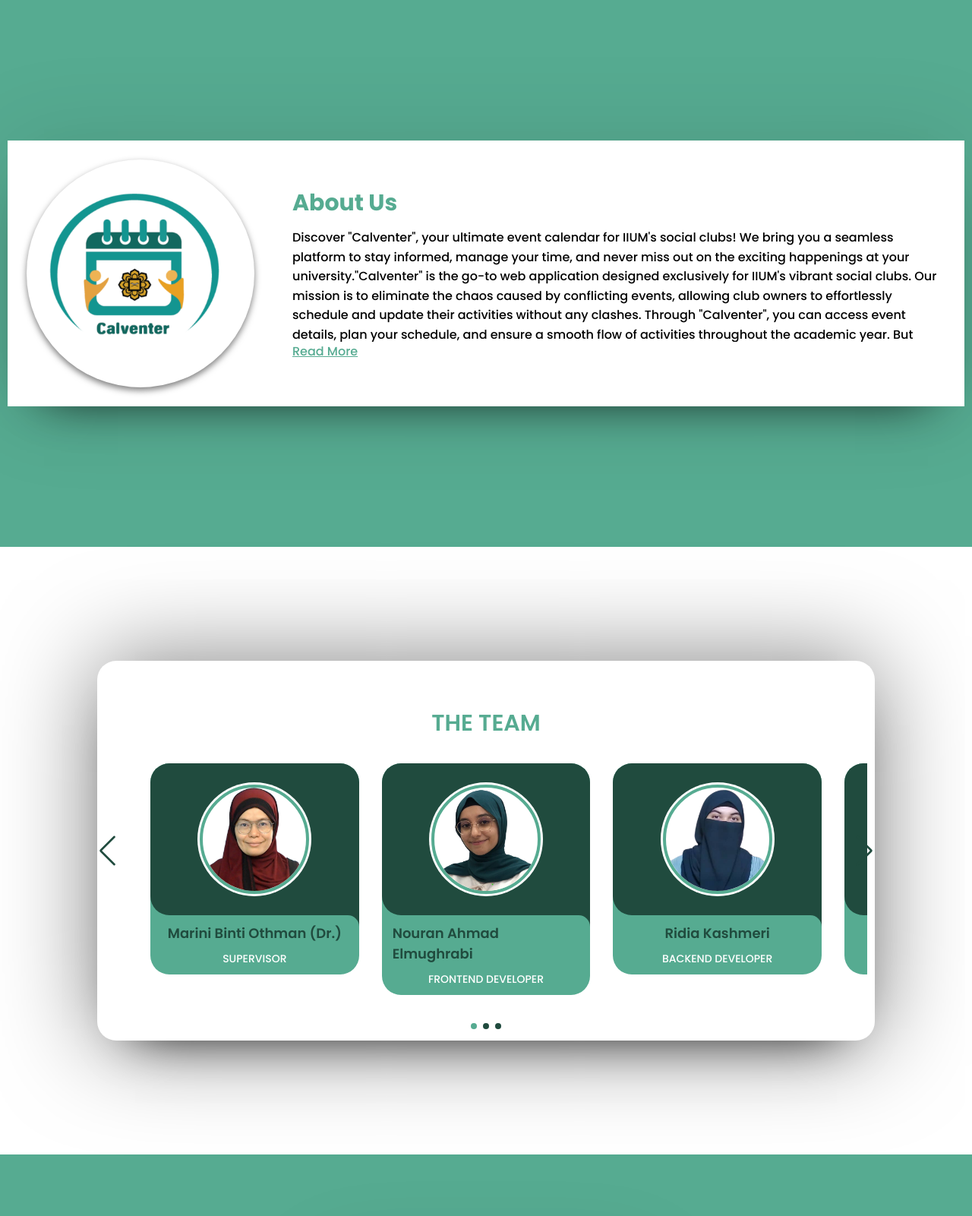
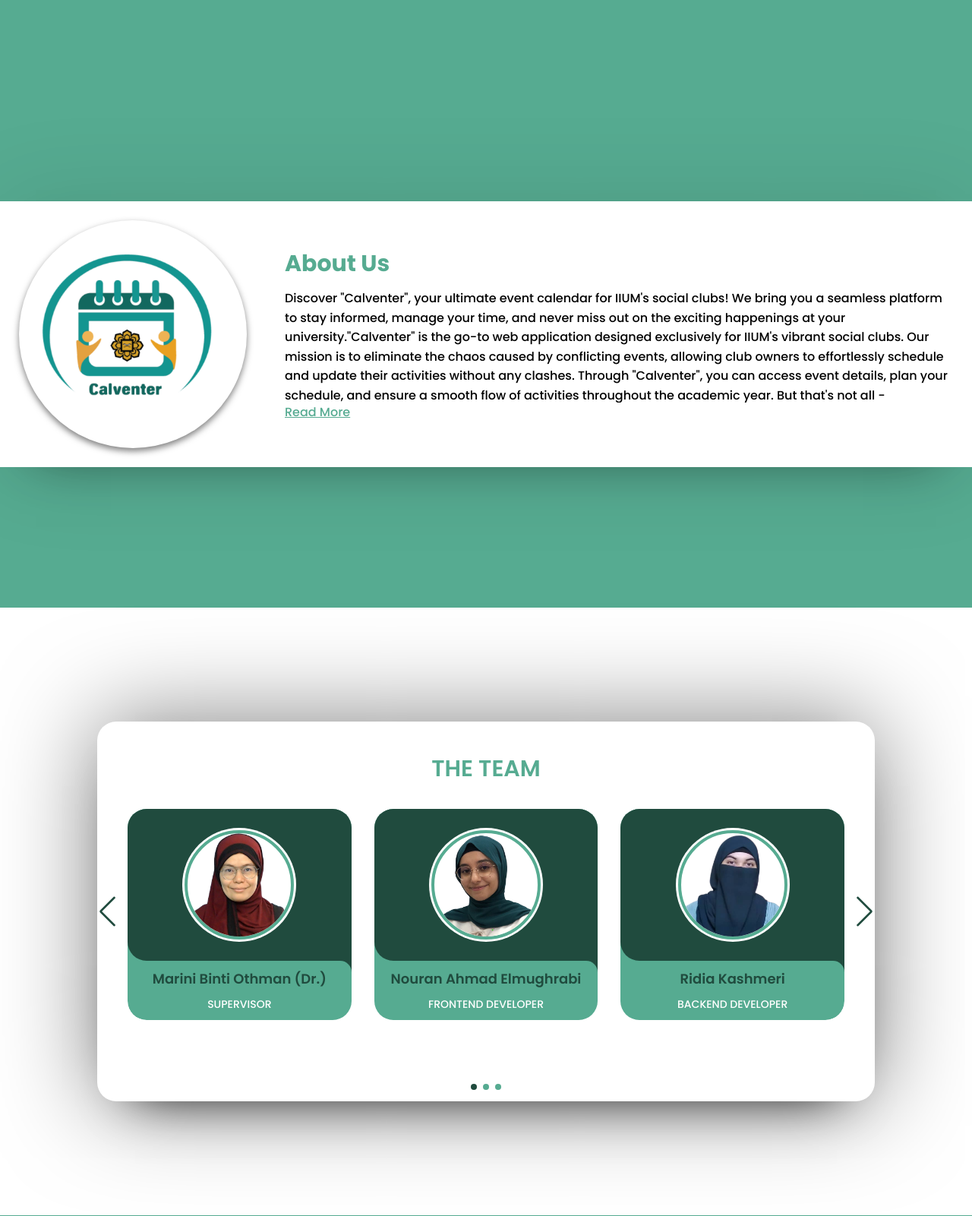
Before and after one commit to ridia6390/fyp_calventer, a PHP site: page /calventer/contact.php in a window 1280 px wide. Shown: the top 1601 px of the page at 76% size. Run offline with PHP 8.4, Linux system fonts and the light colour scheme; grey boxes are pictures that could not be loaded.

Commit message:
about section fixed

```diff
--- a/contact.php
+++ b/contact.php
@@ -205,5 +205,4 @@
 <script src="js/swiper-bundle.min.js"></script>
 <script src="js/teamswiper.js"></script>
 
-
 </html>
--- a/style/contactstyle.css
+++ b/style/contactstyle.css
@@ -11,9 +11,10 @@
 .about {
   background: #56ab91;
   display: flex;
+  flex-direction: column;
   align-items: center;
   justify-content: center;
-  min-height: 90vh;
+  min-height: 100vh;
 }
 
 .about-box {
@@ -21,9 +22,9 @@
   display: flex;
   align-items: center;
   width: 100%;
-  margin: 0px 10px;
   padding: 25px 25px;
-  box-shadow: 0 0 128px 0 rgba(0, 0, 0, 0.1), 0 32px 64px -48px rgba(0, 00, 0.5);
+  box-shadow: 0 0 128px 0 rgba(0, 0, 0, 0.1), 0 32px 64px -48px rgba(0, 0, 0, 0.5);
+  margin-top: 80px;
 }
 
 .logo {
@@ -70,27 +71,24 @@
 }
 
 .slide-container {
-  background: white;
+  max-width: 1120px;
+  width: 100%;
+  background-color: white;
   padding: 40px 0;
-  display: flex;
-  align-items: center;
-  justify-content: center;
   border-radius: 25px;
   width: 80%;
   height: 500px;
   box-shadow: 0 0 130px 0 rgba(0, 0, 0, 0.5), 0 35px 65px -50px rgba(0, 00, 0.9);
 }
 
-/* .slide-content{
+.slide-content{
   margin: 0 40px;
-} */
+}
 
 .slide-content {
- padding: 60px 60px;
-  margin: 0 10px;
+  margin: 0 40px;
   overflow: hidden;
   border-radius: 25px;
-
 }
 
  .slide-content h3 {
@@ -103,7 +101,6 @@
 }
 
 .card {
-  /* width: 320; */
   border-radius: 25px;
   background-color: #56ab91;
 }
@@ -203,11 +200,11 @@
 }
 
 .swiper-pagination-bullet{
-  background-color: #204b3e;
+  background-color:#56ab91;
   opacity: 1;
 }
 .swiper-pagination-bullet-active{
-  background-color: #56ab91;
+  background-color:#204b3e ;
 }
 
 @media screen and (max-width:768px){
@@ -219,11 +216,6 @@
   }
 
 }
-
-
-
-
-
 
 /********************************CONTACT*******************************************/
 
```
Also changed, not shown: js/teamswiper.js (+19 -0 lines).
